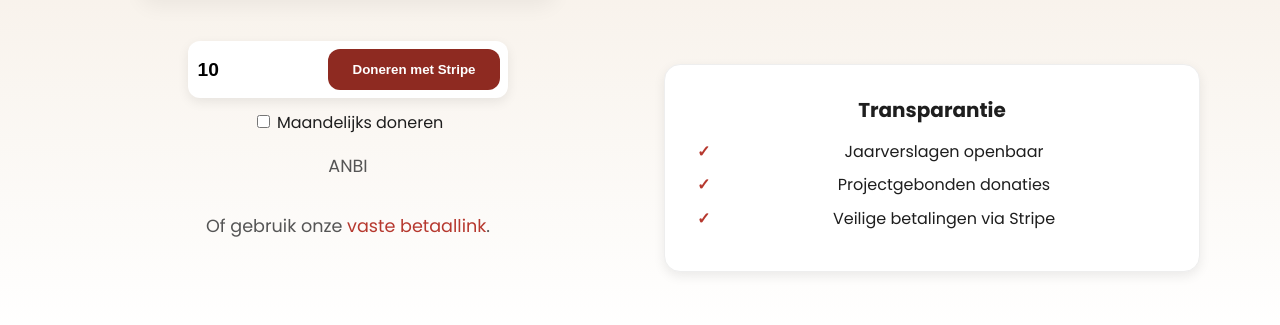
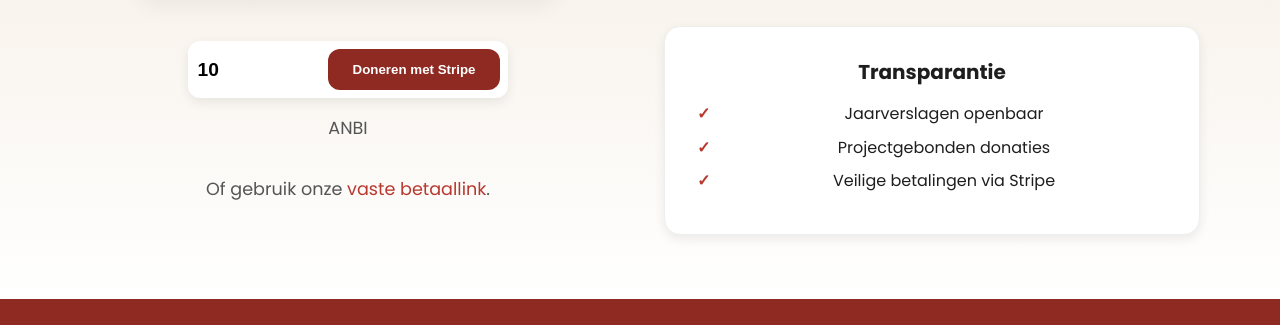
Before and after one commit to moh03elk-spec/shinqietstichtingbeta, a plain HTML site: page index.html in a window 1280 px wide. Shown: the part 1915-2240 px from the top of the page. Drawn offline with Linux system fonts and the light colour scheme.

Commit message:
feat: Remove recurring donation checkbox from donation section

```diff
--- a/index.html
+++ b/index.html
@@ -141,10 +141,7 @@
               <input id="amount" name="amount" type="number" min="2" step="1" value="10" placeholder="€ Bedrag" />
               <button type="submit" class="btn btn-donate" id="donate-button">Doneren met Stripe</button>
             </div>
-            <div class="form-row checkbox-row">
-              <input type="checkbox" id="recurring" name="recurring">
-              <label for="recurring">Maandelijks doneren</label>
-            </div>
+
           </form>
           <p class="muted small">ANBI</p>
           <p class="muted small">Of gebruik onze <a id="payment-link" href="#">vaste betaallink</a>.</p>
```
